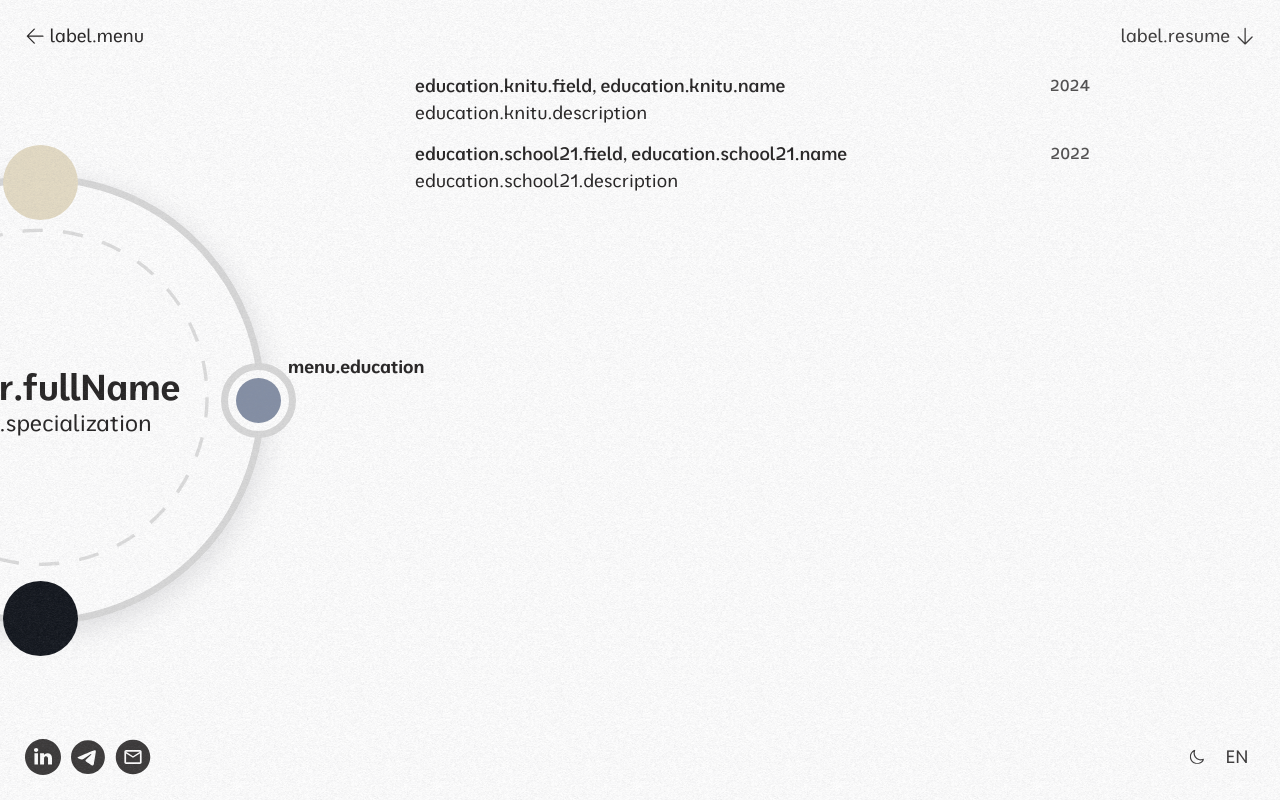
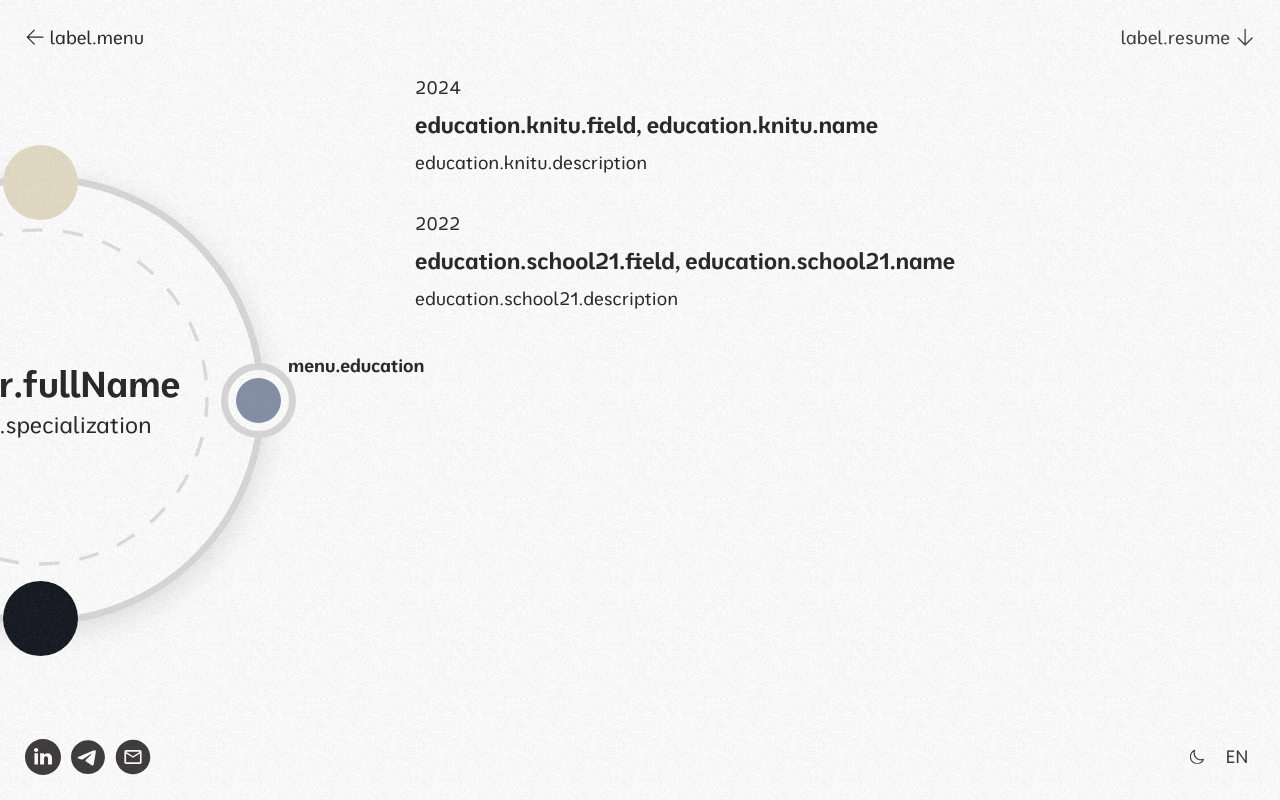
Before and after one commit to AtaiSamak/portfolio, a React (Create React App) app: page / in a window 1280 px wide. Both pictures are taken after a click on the element "menu.education". Built offline with nearby package versions, Linux system fonts and the light colour scheme.

Commit message:
refactor: changed title styles

```diff
--- a/public/index.html
+++ b/public/index.html
@@ -72,7 +72,7 @@
             sans-serif;
 
           font-size: 1rem;
-          line-height: 1.25;
+          line-height: 1.4;
           font-weight: 400;
           font-style: normal;
           background-color: var(--color-bg);
--- a/src/app/App.scss
+++ b/src/app/App.scss
@@ -31,7 +31,6 @@ input {
 
 p {
   margin: 0;
-  text-align: justify;
 
   & + & {
     margin-top: 1em;
--- a/src/assets/i18n/translations/ru.json
+++ b/src/assets/i18n/translations/ru.json
@@ -10,7 +10,7 @@
   "menu.skills": "Навыки",
 
   "label.resume": "Резюме",
-  "label.present": "СЕЙЧАС",
+  "label.present": "Сейчас",
   "label.project": "Проект",
   "label.menu": "Меню",
 
--- a/src/components/education/Education.module.scss
+++ b/src/components/education/Education.module.scss
@@ -2,31 +2,26 @@
 
 .container {
   & + & {
-    margin-top: 1em;
+    margin-top: 2em;
   }
 }
 
 .header {
   display: flex;
-  justify-content: space-between;
-  align-items: center;
-
-  @media (max-width: 1024px) {
-    flex-direction: column;
-    align-items: flex-start;
-  }
+  flex-direction: column;
+  align-items: flex-start;
 }
 
-.name,
-.date {
-  font-weight: 500;
+.name {
+  font-weight: 600;
+  font-size: $font-size-lg;
 }
 
 .date {
-  opacity: 0.8;
-  font-size: $font-size-sm;
+  font-size: $font-size-md;
+  margin-bottom: 0.5em;
 }
 
 .description {
-  margin-top: 0.25em;
+  margin-top: 0.5em;
 }
--- a/src/components/education/Education.tsx
+++ b/src/components/education/Education.tsx
@@ -13,10 +13,10 @@ const Education = () => {
       {educationConfig.map((item, index) => (
         <div key={index} className={styles.container}>
           <div className={styles.header}>
+            <div className={styles.date}>{item.date.getFullYear()}</div>
             <div className={styles.name}>
               {t(item.field)}, {t(item.name)}
             </div>
-            <div className={styles.date}>{item.date.getFullYear()}</div>
           </div>
           <p className={styles.description}>{t(item.description)}</p>
         </div>
--- a/src/components/skills/Skills.module.scss
+++ b/src/components/skills/Skills.module.scss
@@ -7,6 +7,6 @@
 .skillBoxes {
   display: flex;
   flex-wrap: wrap;
-  margin-top: 1.5em;
-  gap: 15px;
+  margin-top: 2em;
+  gap: 0.75em;
 }
--- a/src/components/work/Work.module.scss
+++ b/src/components/work/Work.module.scss
@@ -2,33 +2,33 @@
 
 .work {
   & + & {
-    margin-top: 1em;
+    margin-top: 2em;
   }
 }
 
 .header {
   display: flex;
   justify-content: space-between;
-  margin-bottom: 0.25em;
+  align-items: center;
+  margin-bottom: 0.5em;
 
   @media (max-width: 1024px) {
     flex-direction: column;
+    align-items: flex-start;
+
+    .date {
+      margin-bottom: 0.5em;
+    }
   }
 }
 
-.date {
-  font-weight: 500;
-  opacity: 0.8;
-  font-size: $font-size-sm;
-}
-
 .name {
-  font-weight: 500;
+  font-weight: 600;
+  font-size: $font-size-lg;
 }
 
 .projectName {
-  margin: 0.25em 0 0.2em;
-  font-weight: 500;
+  margin-top: 0.5em;
   a {
     color: #3795bd;
   }
--- a/src/components/work/Work.tsx
+++ b/src/components/work/Work.tsx
@@ -15,12 +15,12 @@ const Work = () => {
       {workConfig.map((item, index) => (
         <div className={styles.work} key={index}>
           <div className={styles.header}>
-            <div className={styles.name}>
-              {t(item.companyName)} | {t(item.companyLocation)}
-            </div>
             <div className={styles.date}>
               {DateHelpers.formatDate(item.startDate)} -{' '}
               {item.finishDate ? DateHelpers.formatDate(item.finishDate) : t('label.present')}
+            </div>
+            <div className={styles.name}>
+              {t(item.companyName)} | {t(item.companyLocation)}
             </div>
           </div>
 
```
